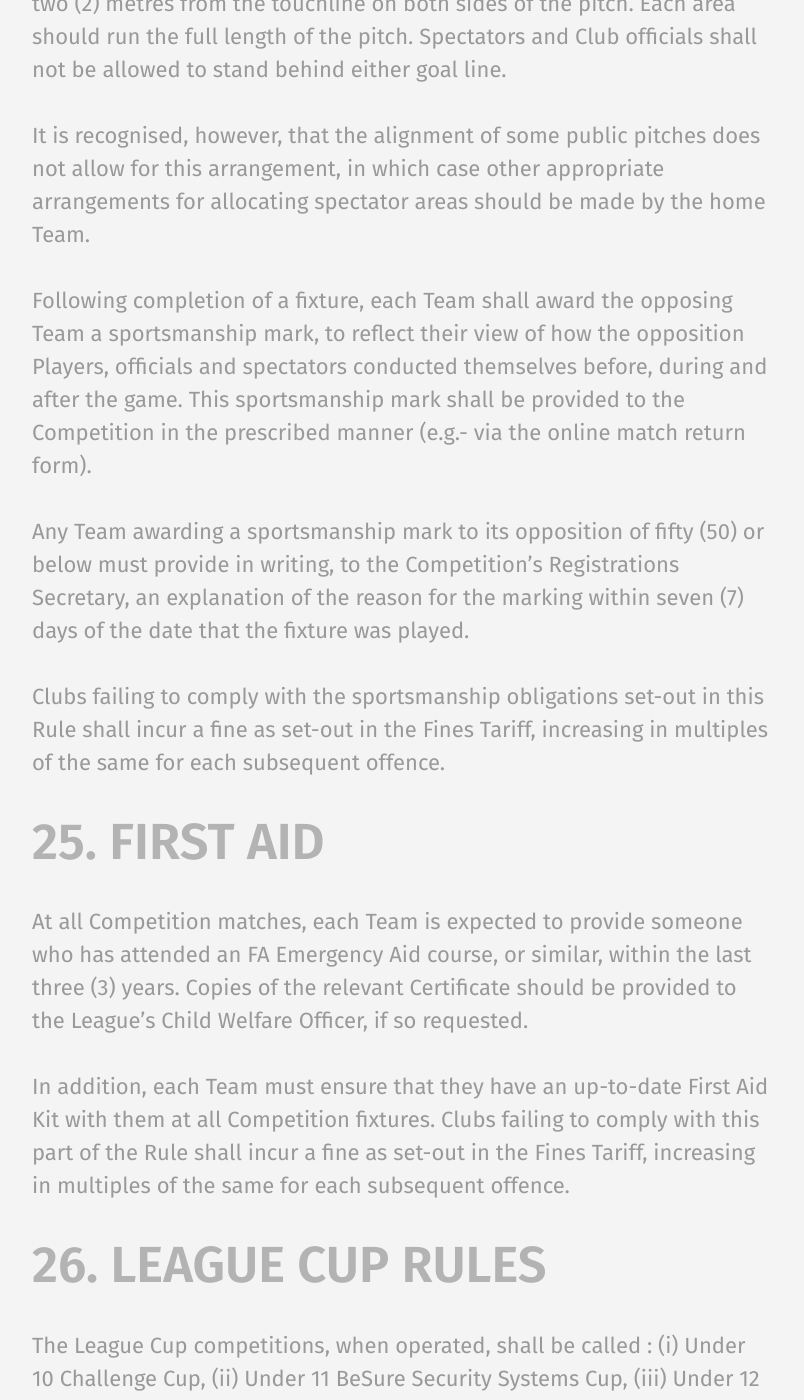
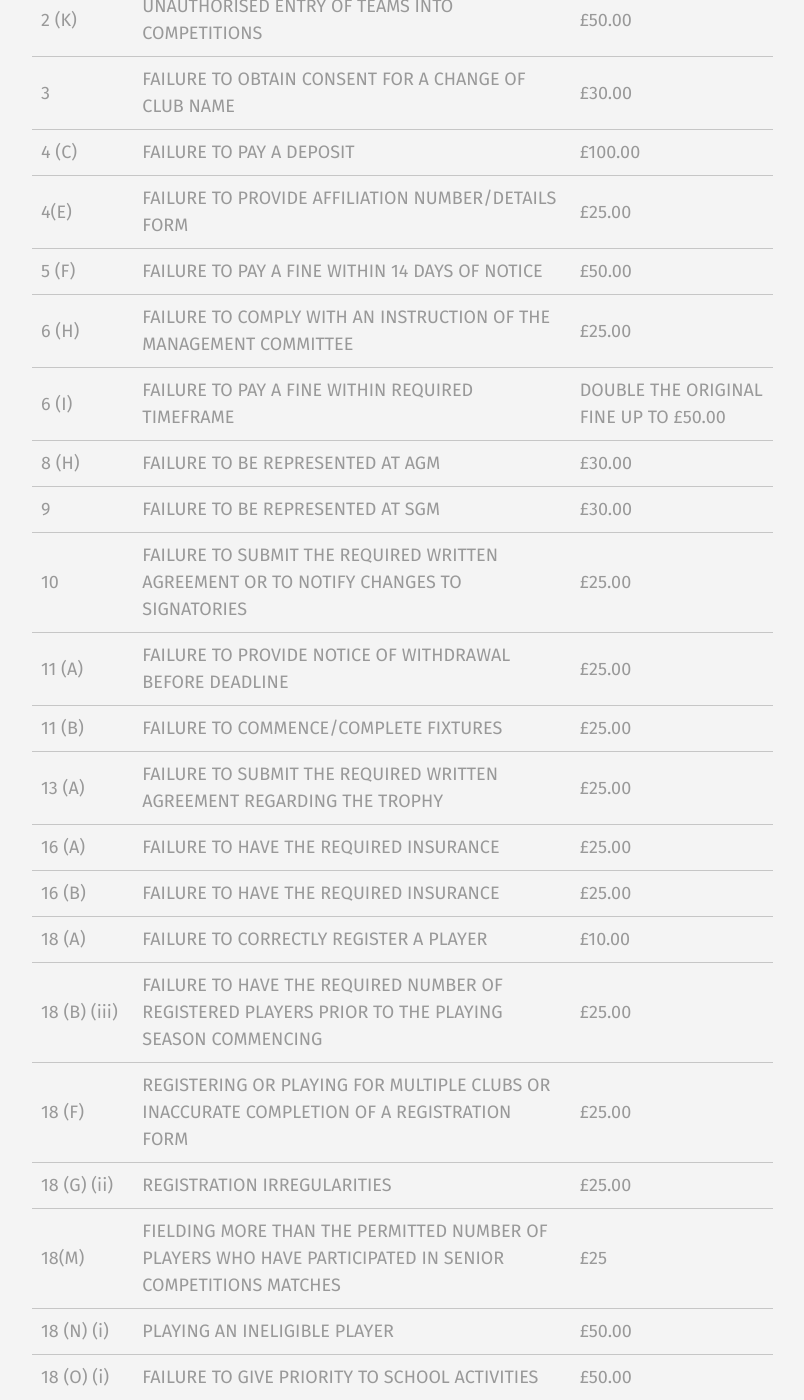
Before and after one commit to rotherleague/Rother, a Jekyll site: the page built from rules.md, in a window 1280 px wide and 1400 px high, scrolled down 52798 px. Shown: the whole window, without its empty margins (56-860 px from the left). Built offline with Jekyll 4.4.1, drawn with Linux system fonts in a browser that asks for light colours; nearby versions of some CDN libraries; some of the changed text lies outside the part shown.

Commit message:
Update 23.md

```diff
--- a/_includes/rules/23.md
+++ b/_includes/rules/23.md
@@ -24,4 +24,67 @@ Match Officials will be paid their fees and/or expenses by the home Club before/
 
 (L)	Match Officials shall have undertaken a RESPECT briefing offered by The FA/County FA or the Competition.
 
+(L)	Match Officials shall have undertaken a RESPECT briefing offered by The FA/County FA or the Competition.
+
 ### SCHEDULE A
+
+##### FEES TARIFF
+
+| RULE NUMBER  | DESCRIPTION                   | MAXIMUM FEE    |
+| :----------- | :---------------------------- | :------------- |
+| 4 (A)        | CLUB ENTRY FEE                | £10.00         |
+| 4 (B)        | CLUB/TEAM ANNUAL SUBSCRIPTION | £35 for 11-a-side Teams  £30 for 9-a-side Teams  £25 for Mini Soccer Teams  |
+| 4 (C         | DEPOSIT                       | £100.00        |
+| 7 (C), 7(E)  | PROTEST/APPEAL FEES           | £25.00 |
+| 18 (D)       | PLAYER REGISTRATION FEE       | £2.00 (per player) |
+| 18 (H)       | TRANSFER FEE                  | £10.00 |
+| 23 (E)       | REFEREE FEES                  | As agreed with Sanctioning Authority |
+| 23 (E)       | ASSISTANT REFEREE FEES        | As agreed with Sanctioning Authority |
+
+
+######  FINES TARIFF
+
+| RULE NUMBER  | DESCRIPTION                                           | MAXIMUM FINE  |
+| :----------- | :---------------------------------------------------- | :------------ |
+| 2 (G)        | FAILURE TO AFFILIATE                                  | £50.00        |
+| 2 (I)        | FAILURE TO COMPLY WITH FA INITIATIVES                 | £50.00 |
+| 2 (K)        | UNAUTHORISED ENTRY OF TEAMS INTO COMPETITIONS         | £50.00 |
+| 3            | FAILURE TO OBTAIN CONSENT FOR A CHANGE OF CLUB NAME   | £30.00 |
+| 4 (C)        | FAILURE TO PAY A DEPOSIT                              | £100.00 |
+| 4(E)         | FAILURE TO PROVIDE AFFILIATION NUMBER/DETAILS FORM    | £25.00 |
+| 5 (F)        | FAILURE TO PAY A FINE WITHIN 14 DAYS OF NOTICE        | £50.00 |
+| 6 (H)        | FAILURE TO COMPLY WITH AN INSTRUCTION OF THE MANAGEMENT COMMITTEE | £25.00 |
+| 6 (I)        | FAILURE TO PAY A FINE WITHIN REQUIRED TIMEFRAME | DOUBLE THE ORIGINAL FINE UP TO £50.00 |
+| 8 (H)        | FAILURE TO BE REPRESENTED AT AGM                      | £30.00 |
+| 9            | FAILURE TO BE REPRESENTED AT SGM                      | £30.00 |
+| 10           | FAILURE TO SUBMIT THE REQUIRED WRITTEN AGREEMENT OR TO NOTIFY CHANGES TO SIGNATORIES | £25.00 |
+| 11 (A)       | FAILURE TO PROVIDE NOTICE OF WITHDRAWAL BEFORE DEADLINE | £25.00 |
+| 11 (B)       | FAILURE TO COMMENCE/COMPLETE FIXTURES                 | £25.00 |
+| 13 (A)       | FAILURE TO SUBMIT THE REQUIRED WRITTEN AGREEMENT REGARDING THE TROPHY | £25.00 |
+| 16 (A)       | FAILURE TO HAVE THE REQUIRED INSURANCE                | £25.00 |
+| 16 (B)       | FAILURE TO HAVE THE REQUIRED INSURANCE                | £25.00 |
+| 18 (A)       | FAILURE TO CORRECTLY REGISTER A PLAYER                | £10.00 |
+| 18 (B) (iii) | FAILURE TO HAVE THE REQUIRED NUMBER OF REGISTERED PLAYERS PRIOR TO THE PLAYING SEASON COMMENCING | £25.00 |
+| 18 (F)       | REGISTERING OR PLAYING FOR MULTIPLE CLUBS OR INACCURATE COMPLETION OF A REGISTRATION FORM | £25.00 |
+| 18 (G) (ii)  | REGISTRATION IRREGULARITIES                           | £25.00 |
+| 18(M)        | FIELDING MORE THAN THE PERMITTED NUMBER OF PLAYERS WHO HAVE PARTICIPATED IN SENIOR COMPETITIONS MATCHES | £25 |
+| 18 (N) (i)   | PLAYING AN INELIGIBLE PLAYER                          | £50.00 |
+| 18 (O) (i)   | FAILURE TO GIVE PRIORITY TO SCHOOL ACTIVITIES         | £50.00 |
+| 19           | FAILURE TO NUMBER SHIRTS                              | £5.00 (per shirt, up to an aggregate maximum of £30) |
+| 19           | DELAYING KICK OFF TO DUE TO NO CHANGE OF COLOURS      | £10.00 |
+| 20 (A)       | DELAYING KICK OFF DUE TO FAILURE TO PROVIDE REQUIRED EQUIPMENT | £10.00 |
+| 20 (B)       | FAILURE TO PLAY MATCHES ON THE DATE FIXED             | £25.00 |
+| 20 (C)       | FAILURE TO PROVIDE DETAILS OF A FIXTURE               | £25.00 |
+| 20 (D)       | PLAYING MATCH WITH LESS THAN REQUIRED NUMBER OF PLAYERS | £25.00 |
+| 20 (E) (i) &amp; (iii) | FAILURE TO PLAY FIXTURE                     | £25.00 |
+| 20 (I)       | NO CAPTAIN&#39;S ARMBAND                              | £5.00 |
+| 21 (A) &amp; 21 (C) | LATE RESULT NOTIFICATION FORM                  | £20.00 |
+| 21 (B)       | FAILURE TO PROVIDE RESULT                             | £5.00 |
+| 21 (D)       | PUBLISHING RESULTS/GRADING TABLES FOR FIXTURES INVOLVING U7S, U8S, U9S, U10S OR U11S | £50.00 |
+| 23 (C)       | FAILURE TO PROVIDE CLUB ASSISTANT REFEREE             | £25.00 |
+| 23 (E)       | FAILURE TO PAY MATCH OFFICIALS&#39; FEES AND EXPENSES | £25.00 |
+| 23 (F)       | FAILURE TO PAY MATCH OFFICIALS WHERE A MATCH IS NOT PLAYED | £25.00 |
+| 23 (H)       | FAILURE TO PROVIDE REFEREE&#39;S MARK                 | £5.00 |
+| 19, 32       | FAILURE TO BE REPRESENTED AT A SPECIAL GENERAL MEETING OR TROPHY PRESENTATION EVENT | £30.00 |
+| 24           | FAILURE TO COMPLY WITH SPORTSMANSHIP REQUIREMENTS     | £5.00 |
+| 22           | INCOMPLETE MATCH CARD                                 | £5.00 |
```
